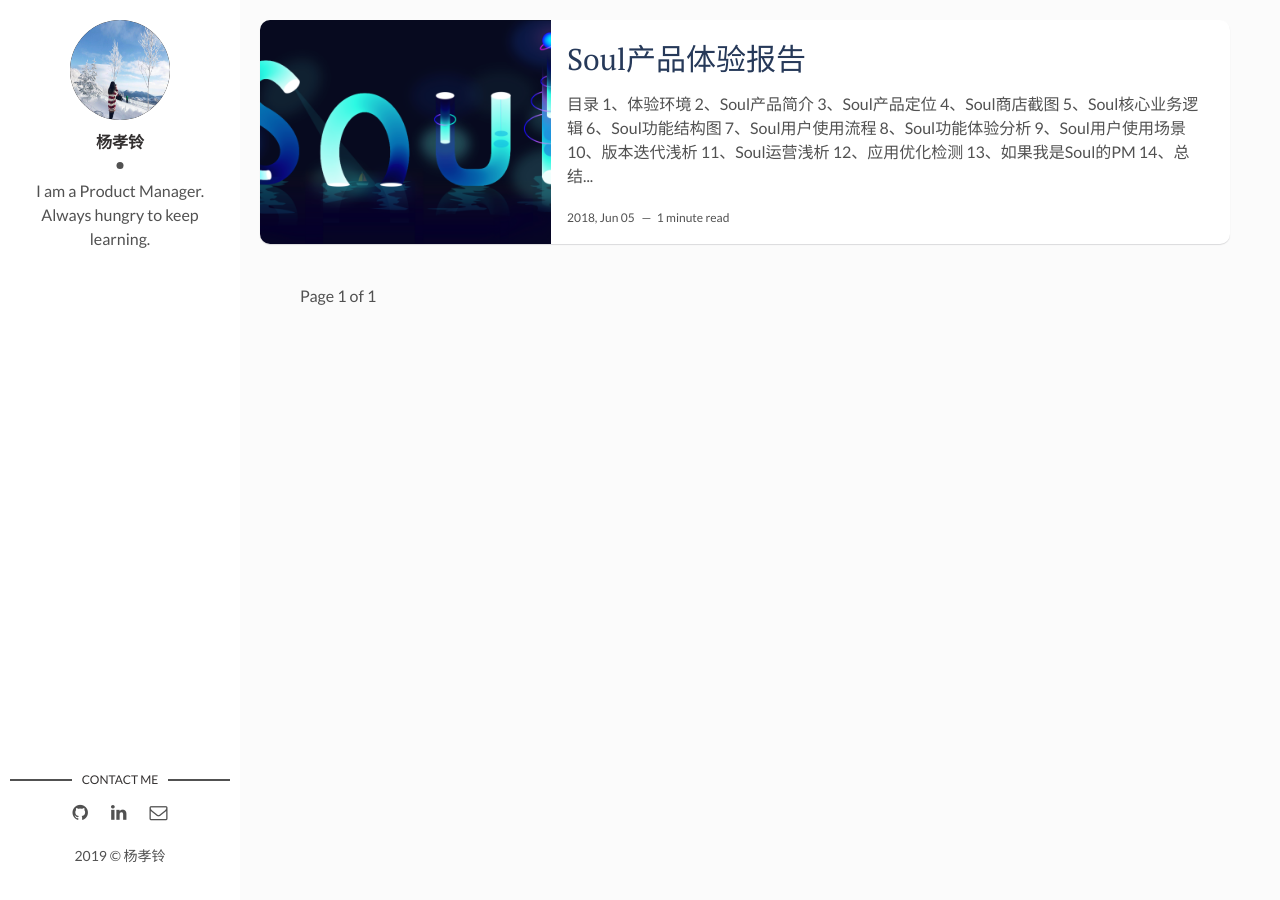
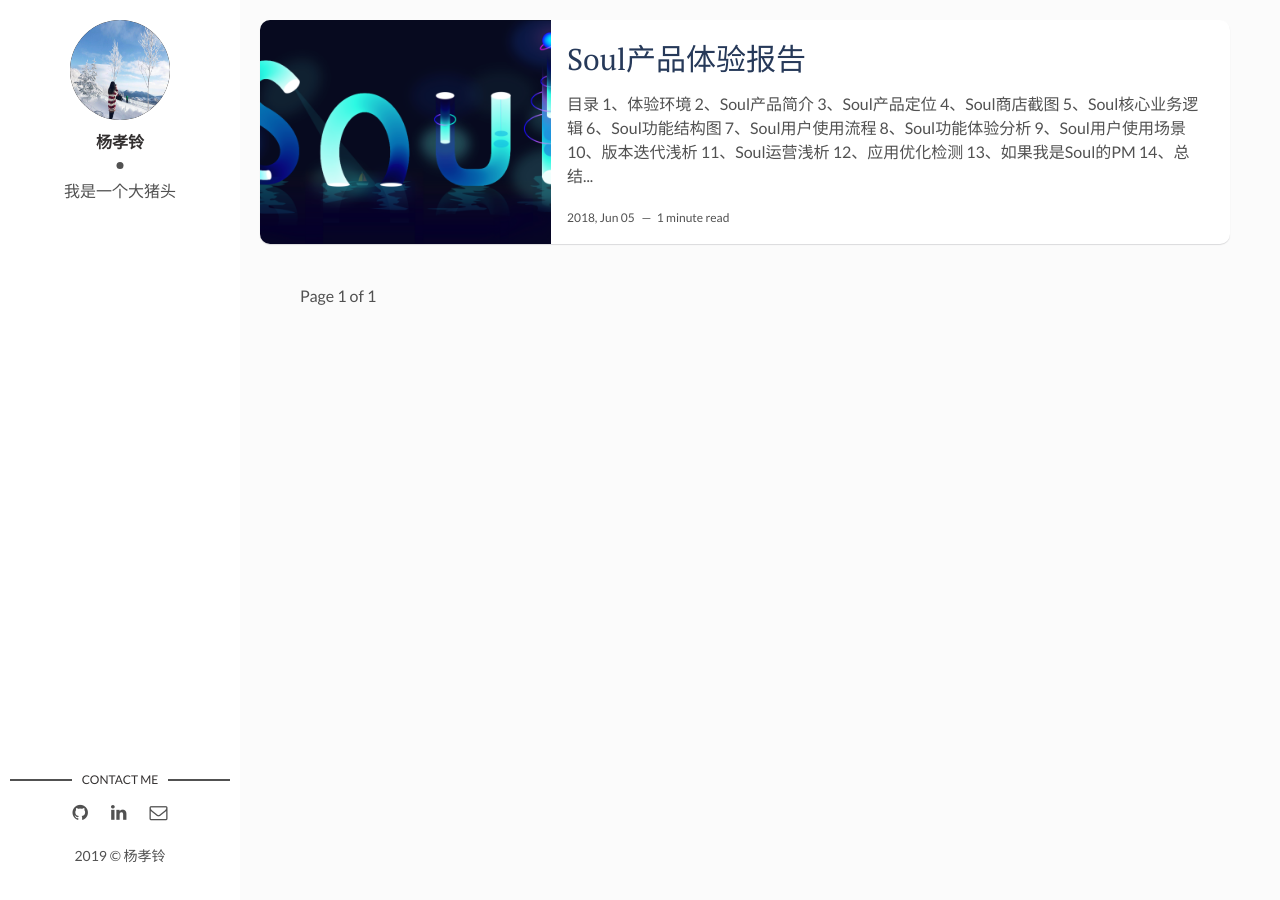
Before and after one commit to dadadaDamon/dadadaDamon.github.io, a Jekyll site: the page built from index.html, in a window 1280 px wide. Built offline with Jekyll 4.4.1, drawn with Linux system fonts in a browser that asks for light colours; the list of posts is cut into pages by our own code.

Commit message:
update
update

```diff
--- a/_config.yml
+++ b/_config.yml
@@ -11,7 +11,7 @@ site-twitter: #if your site has a twitter account, enter it here
 # Author Settings
 author: 杨孝铃 # add your name
 author-img: myphoto.jpeg # add your photo
-about-author: I am a Product Manager. Always hungry to keep learning. # add description
+about-author: 我是一个大猪头 # add description
 social-github: maominghui # add your Github handle
 social-email: # 978972090@qq.com
 
```
